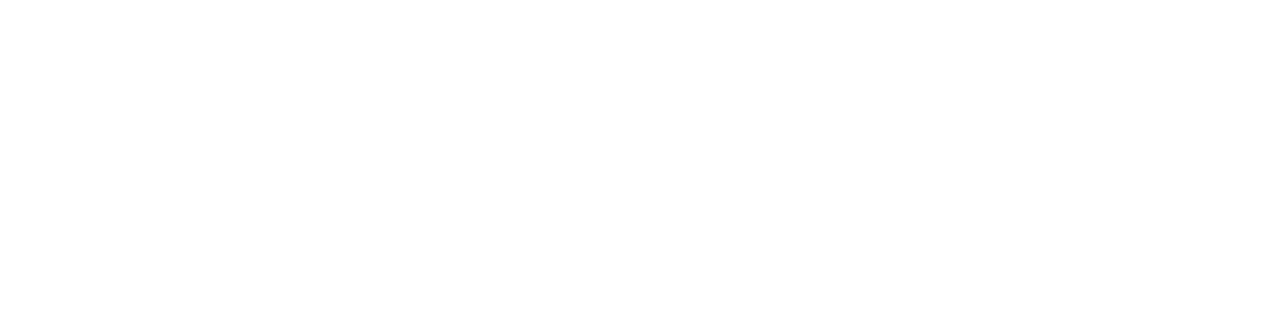
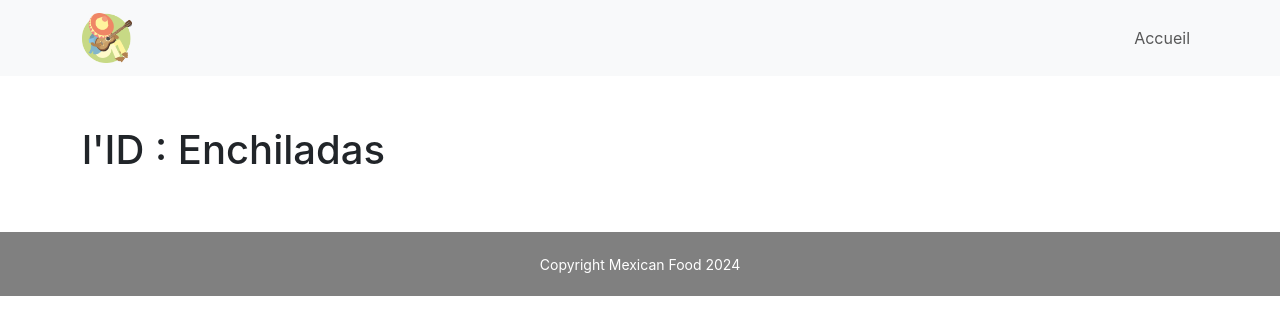
Before and after one commit to Wakksou/react-loki, a React (Create React App) app: page /plat/Enchiladas in a window 1280 px wide. Before the commit this address had no page. Shown: the top 334 px of the page. Built offline with nearby package versions, Linux system fonts and the light colour scheme.

Commit message:
act_11&12

```diff
--- a/src/App.js
+++ b/src/App.js
@@ -2,6 +2,8 @@
 import {Route, Routes} from "react-router-dom";
 import Home from "./pages/Home.jsx";
 import Layout from "./components/Layout.jsx";
+import Notfound from "./pages/Notfound.jsx";
+import DishDetails from "./pages/DishDetails.jsx";
 
 function App() {
   return (
@@ -9,6 +11,8 @@
         <Routes>
           <Route element={<Layout/>}>
             <Route index element={<Home/>}/>
+            <Route path="/plat/:id" element={<DishDetails />} />
+            <Route path='*' element={<Notfound/>}/>
           </Route>
         </Routes>
     </>
--- /dev/null
+++ b/src/pages/DishDetails.jsx
@@ -0,0 +1,19 @@
+import { useParams } from 'react-router-dom';
+import Container from "react-bootstrap/Container";
+import Row from "react-bootstrap/Row";
+import Col from "react-bootstrap/Col";
+
+const DishDetails = () => {
+    const { id } = useParams();
+    return (
+        <Container>
+            <Row>
+                <Col>
+                    <h1>l'ID : {id}</h1>
+                </Col>
+            </Row>
+        </Container>
+    );
+};
+
+export default DishDetails;
--- /dev/null
+++ b/src/pages/Notfound.jsx
@@ -0,0 +1,17 @@
+import Container from "react-bootstrap/Container";
+import Row from "react-bootstrap/Row";
+import Col from "react-bootstrap/Col";
+
+const Notfound = () => {
+    return (
+        <Container>
+            <Row>
+                <Col>
+                    <h1>Page non trouvée</h1>
+                </Col>
+            </Row>
+        </Container>
+    );
+};
+
+export default Notfound;
```
